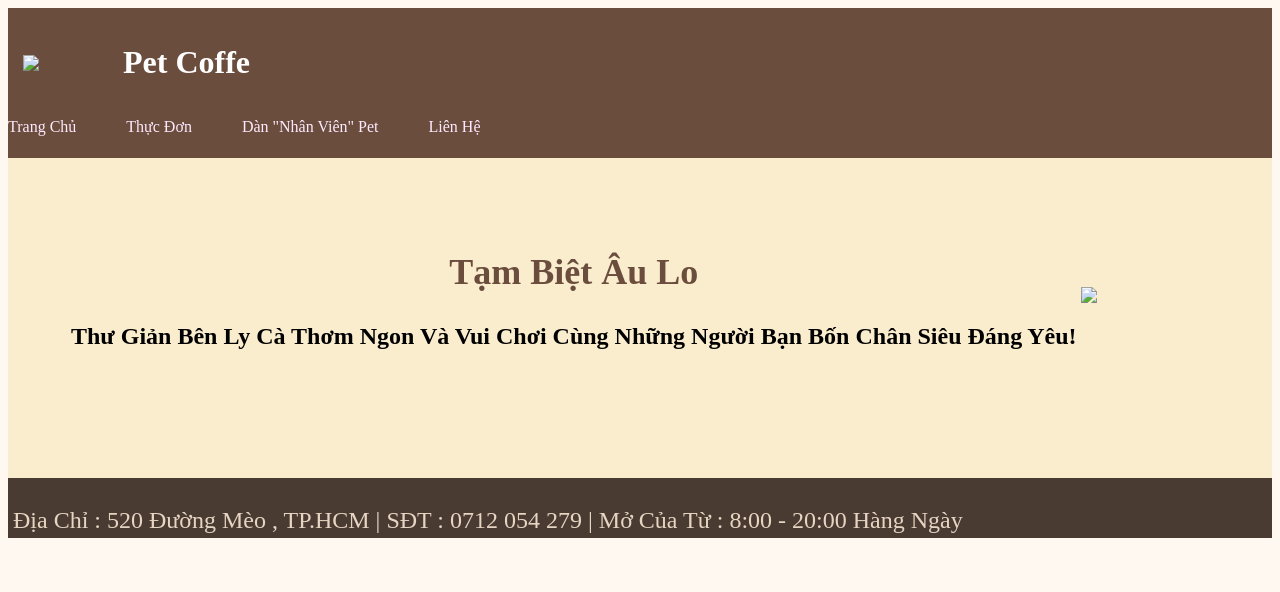
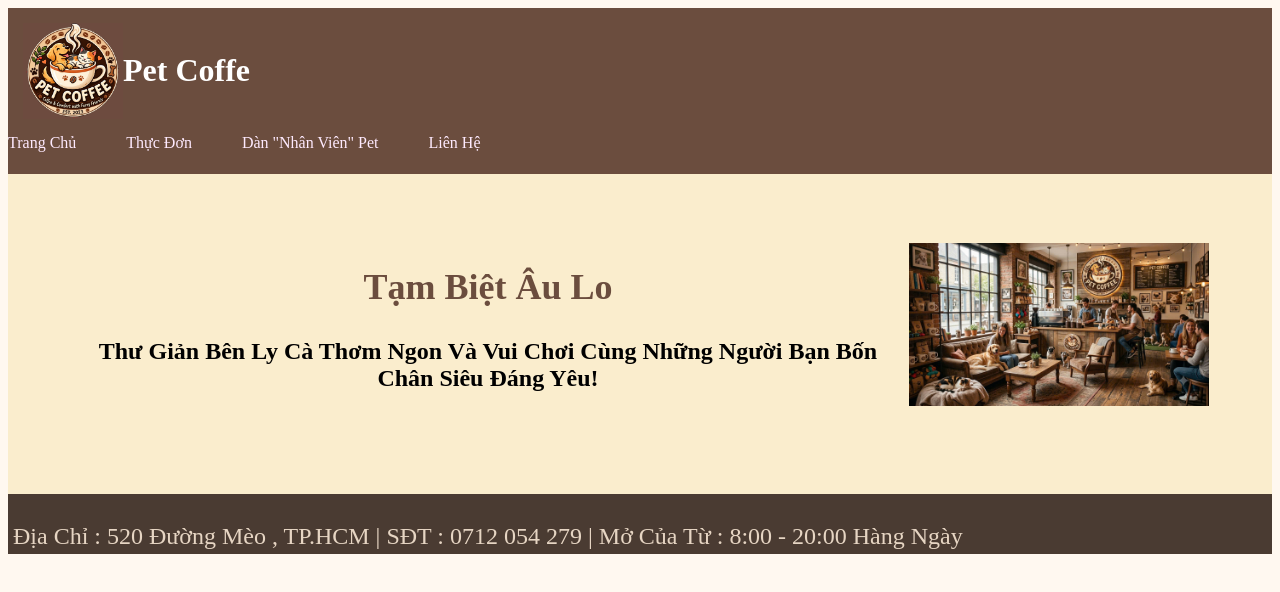
Before and after one commit to nguyenhuuthang27042020-sudo/doanthietkeweb, a plain HTML site: page index.html in a window 1280 px wide. Drawn offline with Linux system fonts and the light colour scheme.

Commit message:
Update index.html

```diff
--- a/index.html
+++ b/index.html
@@ -8,7 +8,7 @@
 </head>
 <body>
     <header>
-        <img src="./logoquan.jpg" width="100px">
+        <img src="./image/logoquan.jpg" width="100px">
         <h1>Pet Coffe</h1>
     </header>
     <nav>
@@ -24,7 +24,7 @@
         <h2>Tạm Biệt Âu Lo</h2>
         <p>Thư Giản Bên Ly Cà Thơm Ngon Và Vui Chơi Cùng Những Người Bạn Bốn Chân Siêu Đáng Yêu! </p>
                 </th>
-                <td><img src="./khonggianquan.jpg" width="300px"></td>
+                <td><img src="./image/khonggianquan.jpg" width="300px"></td>
             </tr>
         </table>
     </main>
```
